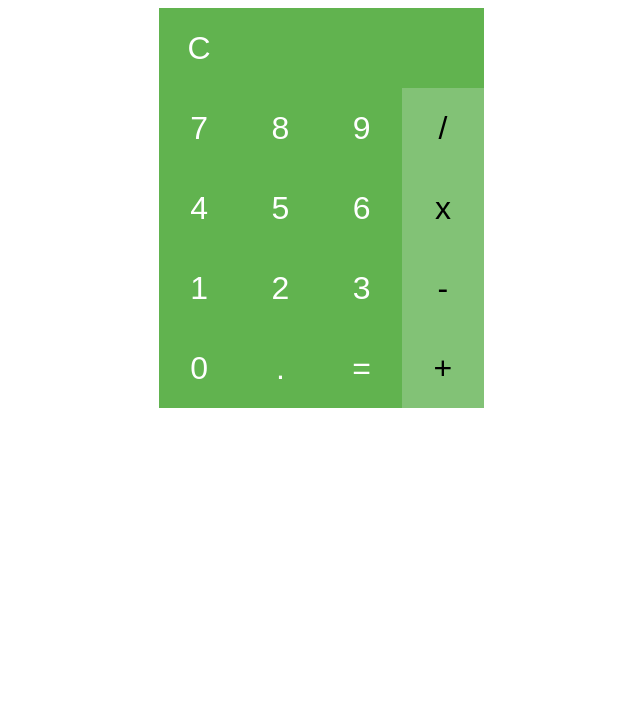
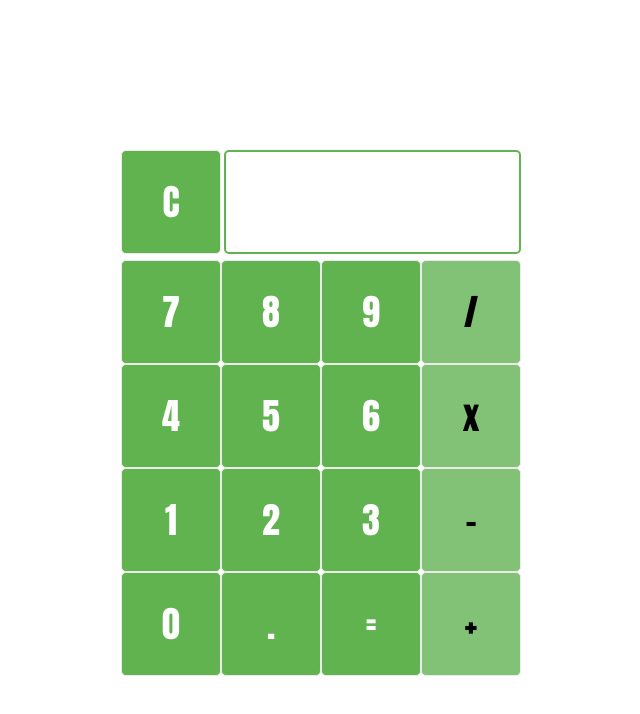
Before and after one commit to mwqdev/calculator, a plain HTML site: page index.html in a window 1280 px wide. Shown: the whole page, without its empty margins (319-959 px from the left). Drawn offline with Linux system fonts and the light colour scheme.

Commit message:
Basic functionality. Should not allow multiple operators in sequence or for the equation to end/begin with an operator

```diff
--- a/index.html
+++ b/index.html
@@ -1,70 +1,30 @@
 <!DOCTYPE html>
 <html>
+    <head>
+        <title>Calculator</title>
+        <link rel="stylesheet" href="./styles.css">
+    </head>
 
-<head>
-    <meta charset="utf-8">
-    <title>Calculator</title>
-    <link rel="stylesheet" href="./main.css">
+    <div class="calculator">
+        <div class="mouseOver clear key">C</div>
+        <div class="inputView"></div>
+        <div class="key">7</div>
+        <div class="key">8</div>
+        <div class="key">9</div>
+        <div class="key operator">/</div>
+        <div class="key">4</div>
+        <div class="key">5</div>
+        <div class="key">6</div>
+        <div class="key operator">x</div>
+        <div class="key">1</div>
+        <div class="key">2</div>
+        <div class="key">3</div>
+        <div class="key operator">-</div>
+        <div class="key">0</div>
+        <div class="key">.</div>
+        <div class="mouseOver eval key">=</div>
+        <div class="key operator">+</div>
+    </div>
 
-</head>
-
-<body>
-    <div class="calculator">
-        <div id="clearButton" class="mouseOver">
-            C
-        </div>
-        <div id="inputView">
-        </div>
-        <div class="number">
-            7
-        </div>
-        <div class="number">
-            8
-        </div>
-        <div class="number">
-            9
-        </div>
-        <div id="divideOperator">
-            /
-        </div>
-        <div class="number">
-            4
-        </div>
-        <div class="number">
-            5
-        </div>
-        <div class="number">
-            6
-        </div>
-        <div id="multiplyOperator">
-            x
-        </div>
-        <div class="number">
-            1
-        </div>
-        <div class="number">
-            2
-        </div>
-        <div class="number">
-            3
-        </div>
-        <div id="subtractOperator">
-            -
-        </div>
-        <div class="number">
-            0
-        </div>
-        <div id="keyDecimal">
-            .
-        </div>
-        <div id="keyEquals" class="mouseOver">
-            =
-        </div>
-        <div id="addOperator">
-            +
-        </div>
-    </div>
     <script type="text/javascript" src="./main.js"></script>
-</body>
-
 </html>
--- a/main.css
+++ /dev/null
@@ -1,46 +0,0 @@
-/* Colors
-darkGreen = #61B34F;
-lightGreen = #82C276;
-*/
-
-body {
-    font-family: sans-serif;
-}
-
-
-.calculator {
-    display: flex;
-    flex-wrap: wrap;
-    width: 325px;
-    height: 400px;
-    margin: 0 auto;
-}
-
-.calculator div {
-    background-color: #61B34F;
-    color: white;
-    font-size: 2rem;
-    width: 25%;
-    height: 80px;
-    display: flex;
-    justify-content: center;
-    align-items: center;
-    cursor: pointer;
-}
-
-.calculator div:nth-of-type(2) {
-    width: 75%;
-}
-
-.mouseOver:hover {
-    background-color: #82C276;
-}
-
-#divideOperator, #multiplyOperator, #subtractOperator, #addOperator {
-    background-color: #82C276;
-    color: black;
-}
-
-#divideOperator:hover, #multiplyOperator:hover, #subtractOperator:hover, #addOperator:hover {
-    color: white;
-}
--- a/main.js
+++ b/main.js
@@ -1,20 +1,19 @@
-var clearButton = document.getElementById('clearButton');
-var inputView = document.getElementById('inputView');
-var key1 = document.getElementById('key1');
-var key2 = document.getElementById('key2');
-var key3 = document.getElementById('key3');
-var key4 = document.getElementById('key4');
-var key5 = document.getElementById('key5');
-var key6 = document.getElementById('key6');
-var key7 = document.getElementById('key7');
-var key8 = document.getElementById('key8');
-var key9 = document.getElementById('key9');
-var key0 = document.getElementById('key0');
-var subtractOperator = document.getElementById('subtractOperator');
-var divideOperator = document.getElementById('divideOperator');
-var multiplyOperator = document.getElementById('multiplyOperator');
-var keyDecimal = document.getElementById('keyDecimal');
-var keyEquals = document.getElementById('keyEquals');
-var addOperator = document.getElementById('addOperator');
+var keys = document.querySelectorAll('.key');
 
-var number = document.querySelectorAll('number');
+for(i=0; i < keys.length; i++) {
+    keys[i].addEventListener('click', function() {
+        var input = document.querySelector('.inputView');
+        var inputValue = input.innerHTML;
+        var keyValue = this.innerHTML;
+
+        if(keyValue == 'C') {
+            input.innerHTML = '';
+        } else if (keyValue == '=') {
+            var equation = inputValue;
+            equation = equation.replace(/x/g, '*').replace(/÷/g, '/');
+            input.innerHTML = eval(equation);
+        } else {
+            input.innerHTML += keyValue;
+        }
+    });
+}
--- /dev/null
+++ b/styles.css
@@ -0,0 +1,85 @@
+/* Colors
+darkGreen = #61B34F;
+lightGreen = #82C276;
+*/
+
+*
+{
+    font: 1.5rem Impact, 'Arial Narrow Bold', sans-serif;
+
+    box-sizing: border-box;
+    margin: 0;
+    padding: 0;
+}
+
+.calculator
+{
+    display: flex;
+
+    width: 400px;
+    height: auto;
+    margin: 150px auto;
+
+    flex-wrap: wrap;
+}
+
+.calculator div
+{
+    display: flex;
+
+    width: 25%;
+    padding: 1rem 0;
+
+    cursor: pointer;
+    user-select: none;
+    transition: all .2s ease;
+
+    color: white;
+    border: 1px solid #eaeaea;
+    border-radius: 5px;
+    background-color: #61b34f;
+
+    justify-content: center;
+    align-items: center;
+}
+
+.calculator div.key:active {
+    background-color: rgba(97, 179, 79, 0.5);
+}
+
+.calculator div:nth-of-type(2)
+{
+    width: calc(75% - .125rem);
+    margin-bottom: .25rem;
+    padding: 0 .5rem 0 0;
+
+    cursor: text;
+    user-select: auto;
+
+    color: black;
+    border: 2px solid #61b34f;
+    background-color: white;
+
+    justify-content: flex-end;
+}
+
+.mouseOver:hover
+{
+    background-color: #82c276;
+}
+
+.calculator div.clear
+{
+    margin: 0 .125rem .25rem 0;
+}
+
+.calculator div.operator
+{
+    color: black;
+    background-color: #82c276;
+}
+
+.calculator div.operator:hover
+{
+    color: white;
+}
```
